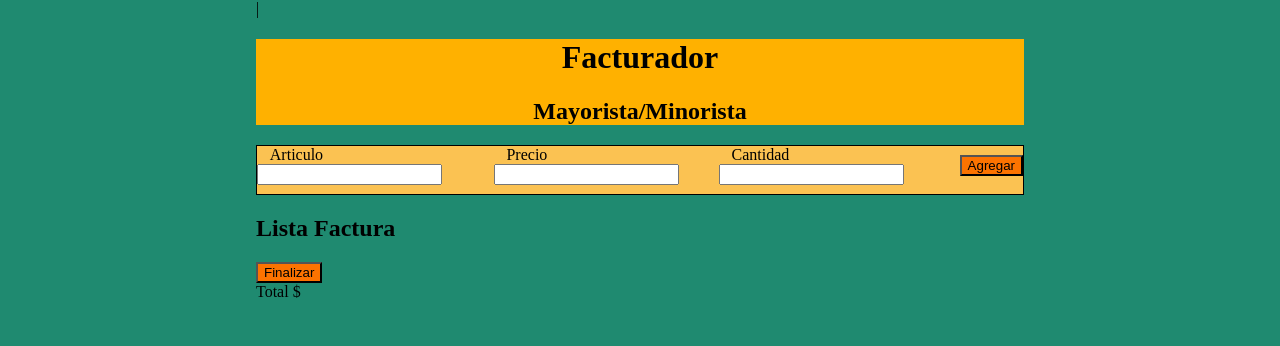
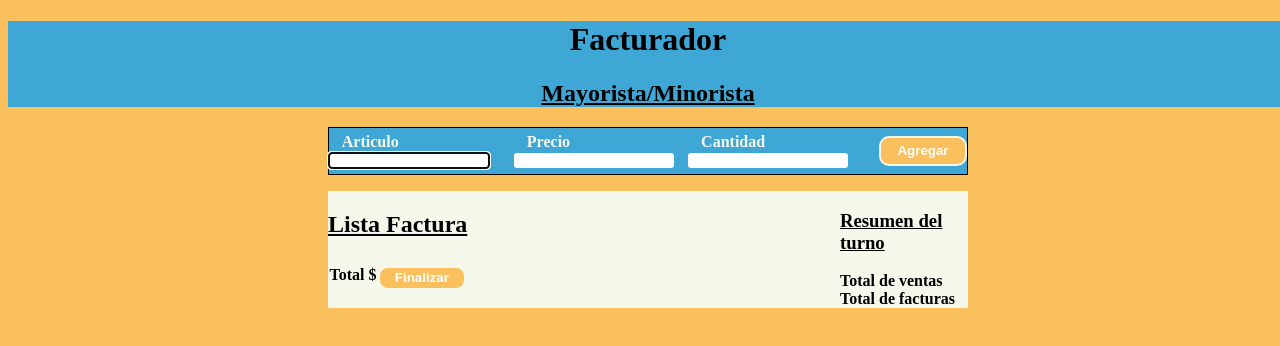
Before and after one commit to Nicolasr94/FacturadorJS, a website: page index.html in a window 1280 px wide. Drawn offline with Linux system fonts and the light colour scheme.

Commit message:
visual update

```diff
--- a/index.html
+++ b/index.html
@@ -1,6 +1,6 @@
 <!DOCTYPE html>
 <html lang="en">
-<head>|
+<head>
     <meta charset="UTF-8">
     <meta http-equiv="X-UA-Compatible" content="IE=edge">
     <meta name="viewport" content="width=device-width, initial-scale=1.0">
@@ -12,11 +12,11 @@
         <h1>Facturador</h1>
         <h2>Mayorista/Minorista</h2>
     </header>
-<section  class="sectionFormCell">
+<section  class="firstSection">
         <form id="formCell">
             <div>
             <label for="name">Articulo</label>
-                <input id="name" name="name"></input>
+                <input id="name" name="name" autofocus="true"></input>
             </div>
 
             <div>
@@ -34,7 +34,9 @@
 </section>
 
     <main>
-
+        <section class="secondSection">
+        <h2>Lista Factura</h2>
+        <div id="containerCell">
             <template class="templateCell">
                 <div class="rowCell" style="display: flex;">
                     <input class="cellName" type="text" disabled></input>
@@ -43,15 +45,20 @@
                     <button class="editBtn" data-btn="edit" type="button">Editar</button>
                     <button class="deleteBtn" data-btn="delete" type="button">Borrar</button>
                 </div>
+            </template>
+        </div>
+    <div class="footerBill">
+        <div id="total">Total $</div>
+        <button>Finalizar</button>
+    </div>
+    </section>
 
-        </template>
+    <section class="thirdSection">
+        <h3> Resumen del turno</h3>
+        <div>Total de ventas</div>
+        <div>Total de facturas</div>
 
-        <h2>Lista Factura</h2>
-        <div id="containerCell">
-
-        </div>
-      <button>Finalizar</button>
-      <div id="total">Total $</div>
+    </section>
 </main>
 </body>
 
--- a/public/style.css
+++ b/public/style.css
@@ -1,27 +1,48 @@
+*{
+    box-sizing: border-box;
+    padding: 0;
+}
+
+:root{
+    --primary-color:#FAC05E ;
+    --secondary-color:#3FA7D6;
+    --third-color:#F6F7EB;
+    --button-color:#59CD90;
+}
+
 body{
-    width: 60vw;
-    margin: auto;
-    background-color: #1F8A70;
+    width: 100vw;
+    background-color: var(--primary-color);
+}
+
+h2{
+    text-decoration:underline;
+}
+h3{
+    text-decoration:underline;
 }
 header{
     text-align: center;
-    background-color: #FFB100
+    background-color: var(--secondary-color)
 }
-button{
-    background-color: #FC7300;
+
+
+.firstSection{
+    display: flex;
+    border: 1px solid black;
+    background-color: var(--secondary-color);
+    margin: auto;
+    width: 50vw;
+    height: 6vh;
+    font-weight:bolder;
+    color: var(--third-color);
+    margin-bottom: 1rem;
 }
-.sectionFormCell{
-    border: 1px solid black;
-    background-color: #FBC252;
-    height: 6vh;
 
-}
 #formCell {
     display: flex;
     width: 100%;
     justify-content:space-around;
-    justify-items: center;
-    align-self: baseline;
 }
 
 #formCell label{
@@ -31,9 +52,68 @@ button{
 #formCell div{
     margin: auto;
 }
+main{
+    display: flex;
+    background-color: var(--third-color);
+    width: 50vw;
+    justify-content: space-between;
+    font-weight:bolder;
+    margin: auto;
+}
+
+.secondSection{
+    display: flex;
+    flex-direction: column;
+}
+.secondSection input{
+    margin-left: .2rem;
+    margin-top: .2rem;
+}
+
+.footerBill{
+    display: flex;
+    justify-content: space-evenly;
+    margin-top: .5rem;
+}
+
+.footerBill button{
+    height: 1.5rem;
+}
+
+.thirdSection{
+    width: 20%;
+}
+
+
+.templateCell div{
+    background-color: var(--secondary-color)
+}
+
+
+/* Edicion de botones e inputs */
+button {
+    width:5.5rem;
+    height: 1.9rem;
+    color: #fff;
+    font-weight: bold;
+    cursor: pointer;
+    transition: all 0.3s ease;
+    position: relative;
+    display: inline-block;
+    outline: none;
+    border-radius: 10px;
+    border: 2px solid var(--third-color);
+    background: var(--primary-color);
+  }
 
 
 
-.templateCell div{
-    background-color: #FBC252;
+button:hover {
+    cursor:pointer;
 }
+input{
+    border: 0;
+    border-radius: .2rem;
+    text-align: center;
+    width: 10rem;
+}
```
Lines whose indentation alone changed are shown as unchanged.
